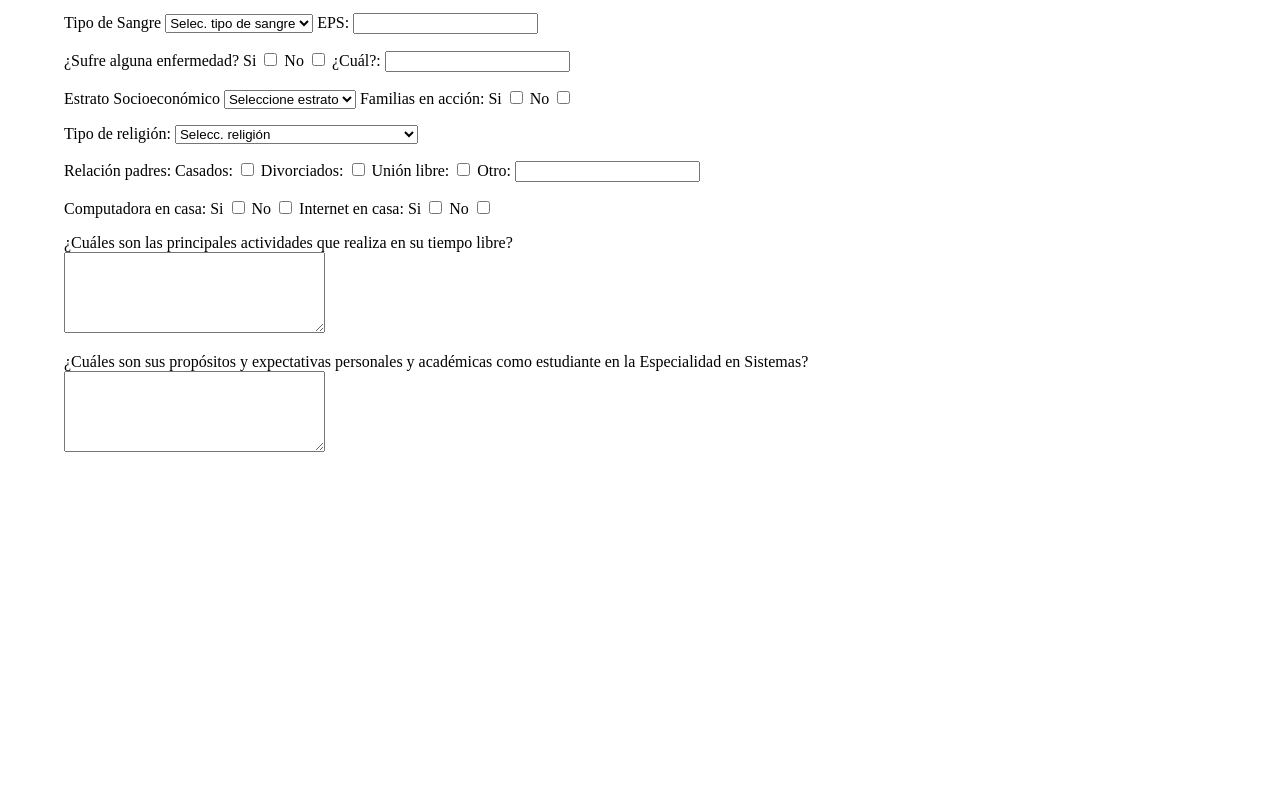
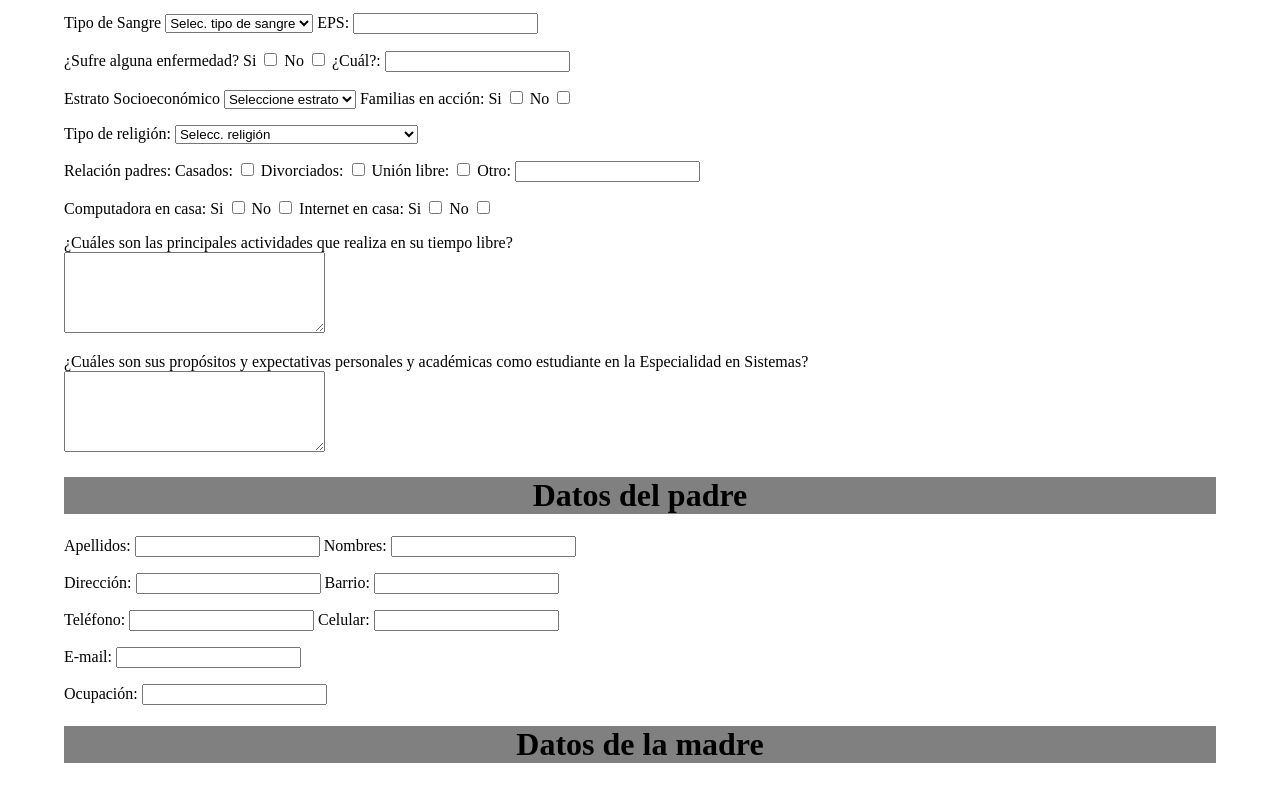
Before and after one commit to fsadriann/datos_estudiantes_sistemas, a plain HTML site: page index.html in a window 1280 px wide. Shown: the part 334-1127 px from the top of the page. Before the commit the page ends 814 px from the top, so only its background shows below. Drawn offline with Linux system fonts and the light colour scheme.

Commit message:
añadiendo la seccion de datos de los padres

```diff
--- a/index.html
+++ b/index.html
@@ -131,6 +131,27 @@
                 ¿Cuáles son sus propósitos y expectativas personales y académicas como estudiante en la Especialidad en Sistemas? <br>
                 <textarea name="" id="actividades" cols="30" rows="5"></textarea>
             </p>
+            <h1>Datos del padre</h1>
+            <p>
+                Apellidos: <input type="text" name="" id="apellidos-padre"> Nombres: <input type="text" name="" id="nombres-padre">
+            </p>
+            <!--- Dirección --->
+            <p>
+                Dirección: <input type="text" id="direccion"> Barrio: <input type="text" id="barrio">
+            </p>
+
+            <!--- Contacto ---->
+            <p>
+                Teléfono: <input type="text" id="tel_estudiante"> Celular: <input type="text" id="cel_estudiante">
+            </p>
+
+            <p>
+                E-mail: <input type="email" id="email_p">
+            </p>
+            <p>
+                Ocupación: <input type="text" name="" id="ocupacion-padre">
+            </p>
+            <h1>Datos de la madre</h1>
         </form>
     </div>
 </body>
```
